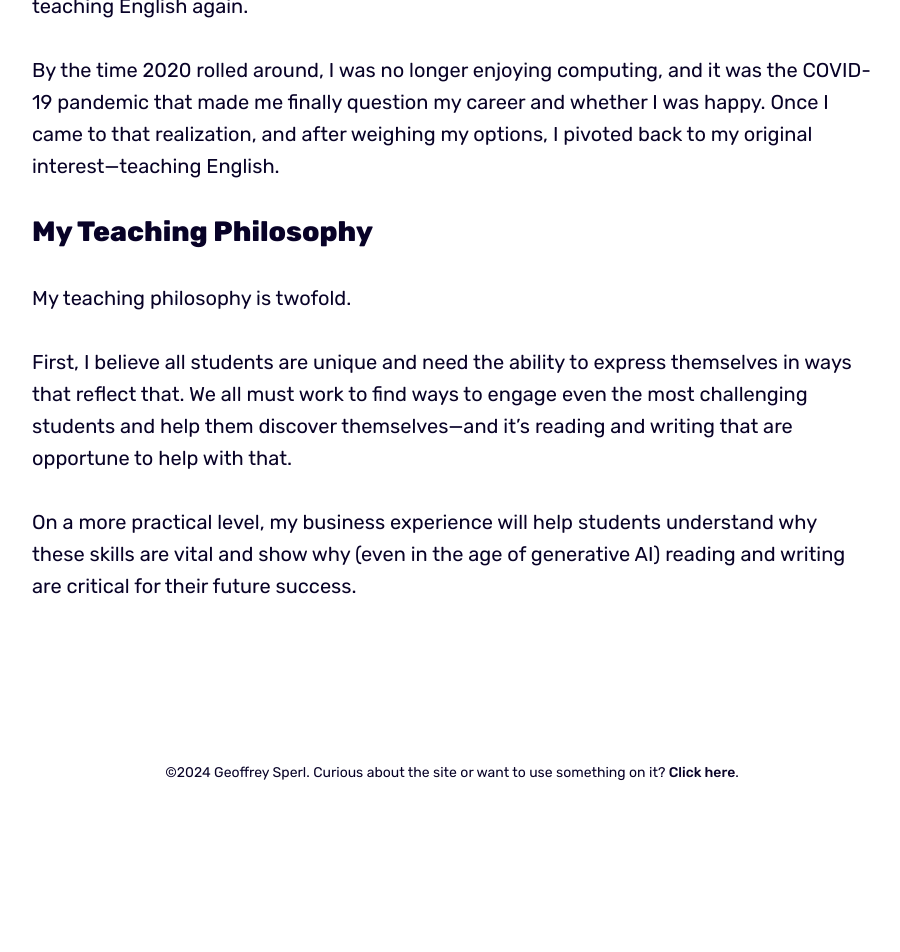
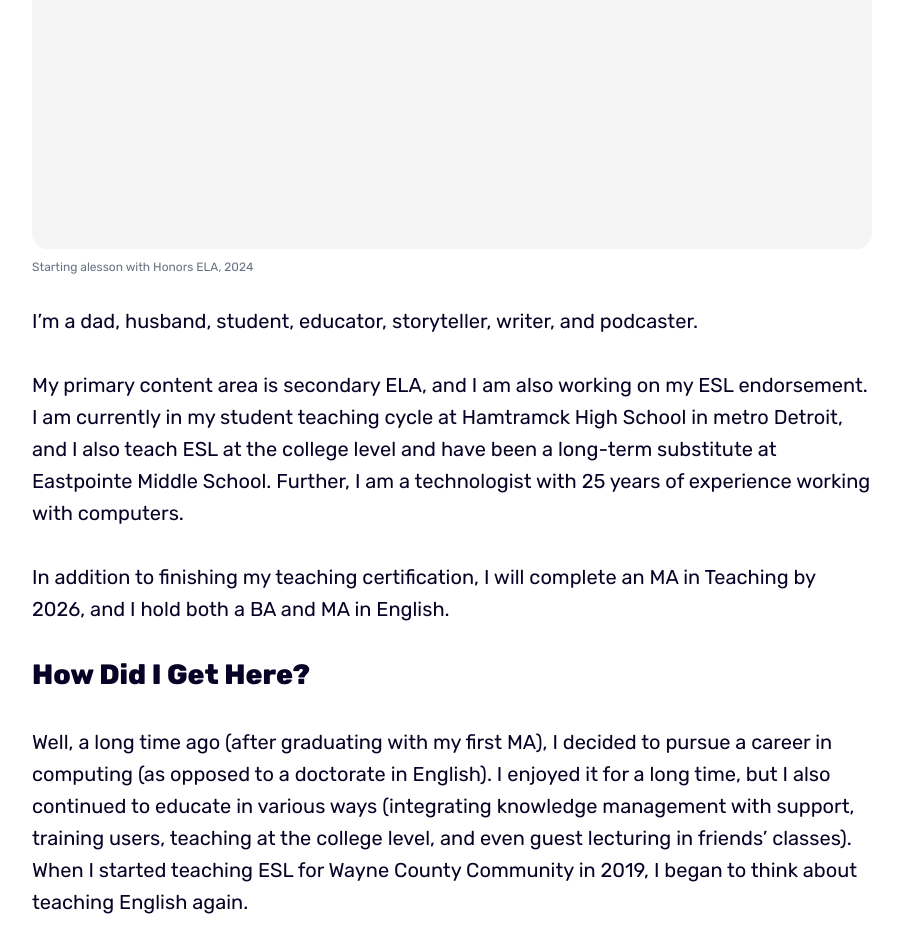
Before and after one commit to geoffreysperl/teaching, a Jekyll site: the page built from _pages/about.md, in a window 1280 px wide and 1400 px high, scrolled down 841 px. Shown: the top 952 px of the window, without its empty margins (188-1088 px from the left). Built offline with Jekyll 4.4.1, drawn with Linux system fonts in a browser that asks for light colours; before the commit the page ends 1666 px from its top, so only the background shows below that; some of the changed text lies outside the part shown.

Commit message:
Class pictures added

```diff
--- a/_pages/about.md
+++ b/_pages/about.md
@@ -3,8 +3,8 @@
 title: About Me
 description:
 permalink: /about/
-# image: ''
-# image_caption: ''
+image: 'images/class/honors-high-wide.png'
+image_caption: 'Starting alesson with Honors ELA, 2024'
 ---
 I'm a dad, husband, student, educator, storyteller, writer, and podcaster.
 
@@ -20,18 +20,17 @@
 
 ## My Teaching Philosophy
 
+<div class="gallery-box">
+  <div class="gallery">
+    <img src="/images/square-library.jpg" loading="lazy">
+    <img src="images/class/second-wide.png" loading="lazy">
+    <img src="images/class/honors-tight.png" loading="lazy">
+  </div>
+  <em>Various classes, 2024</em>
+</div>
+
 My teaching philosophy is twofold.
 
 First, I believe all students are unique and need the ability to express themselves in ways that reflect that. We all must work to find ways to engage even the most challenging students and help them discover themselves—and it's reading and writing that are opportune to help with that.
 
 On a more practical level, my business experience will help students understand why these skills are vital and show why (even in the age of generative AI) reading and writing are critical for their future success.
-
-
-<!-- <div class="gallery-box">
-  <div class="gallery">
-    <img src="/images/square-library.jpg" loading="lazy">
-    <img src="/images/square-library-external.jpg" loading="lazy">
-    <img src="/images/square-stonehenge.jpg" loading="lazy">
-  </div>
-  <em>Gallery / England, 2018</em>
-</div> -->
```
Also changed, not shown: images/class/honors-boys.png (added), images/class/honors-group-1.png (added), images/class/honors-group-2.png (added), images/class/honors-group-3.png (added), images/class/honors-high-wide.png (added), images/class/honors-tight-reading.png (added), images/class/honors-tight.png (added), images/class/honors-wide-2.png (added), images/class/honors-wide.png (added), images/class/kneeling.png (added), images/class/smartboard.png (added), 8 other files.
